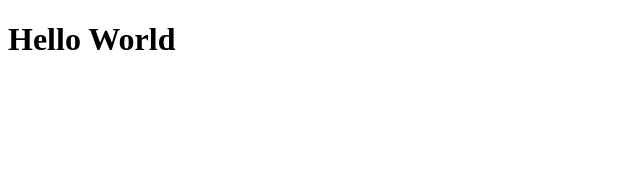
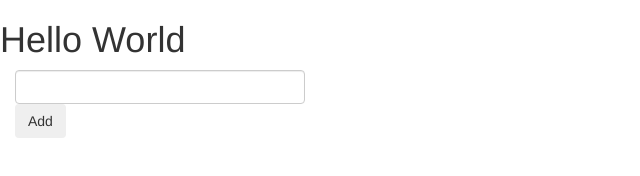
Before and after one commit to meepo-Org/GreenField, a website: page angular-client/index.html in a window 1280 px wide. Shown: the whole page, without its empty margins (0-640 px from the left). Drawn offline with nearby package versions, Linux system fonts and the light colour scheme.

Commit message:
add button

```diff
--- a/angular-client/index.html
+++ b/angular-client/index.html
@@ -5,6 +5,9 @@
 	<script src="https://ajax.googleapis.com/ajax/libs/angularjs/1.6.4/angular.min.js"></script>
 	<script type="text/javascript" src="index.js"></script>
 	<script type="text/javascript" src="components/app.js"></script>
+	<link rel="stylesheet" href="https://maxcdn.bootstrapcdn.com/bootstrap/3.3.7/css/bootstrap.min.css">
+  <script src="https://ajax.googleapis.com/ajax/libs/jquery/3.3.1/jquery.min.js"></script>
+  <script src="https://maxcdn.bootstrapcdn.com/bootstrap/3.3.7/js/bootstrap.min.js"></script>
 
 </head>
 <body ng-app="meepo">
--- a/angular-client/templates/app.html
+++ b/angular-client/templates/app.html
@@ -1 +1,7 @@
 <h1>Hello World</h1>
+<div class="col-xs-3">
+
+<input name="text" class="form-control">
+<button class="btn" >Add</button>
+
+</div>
```
